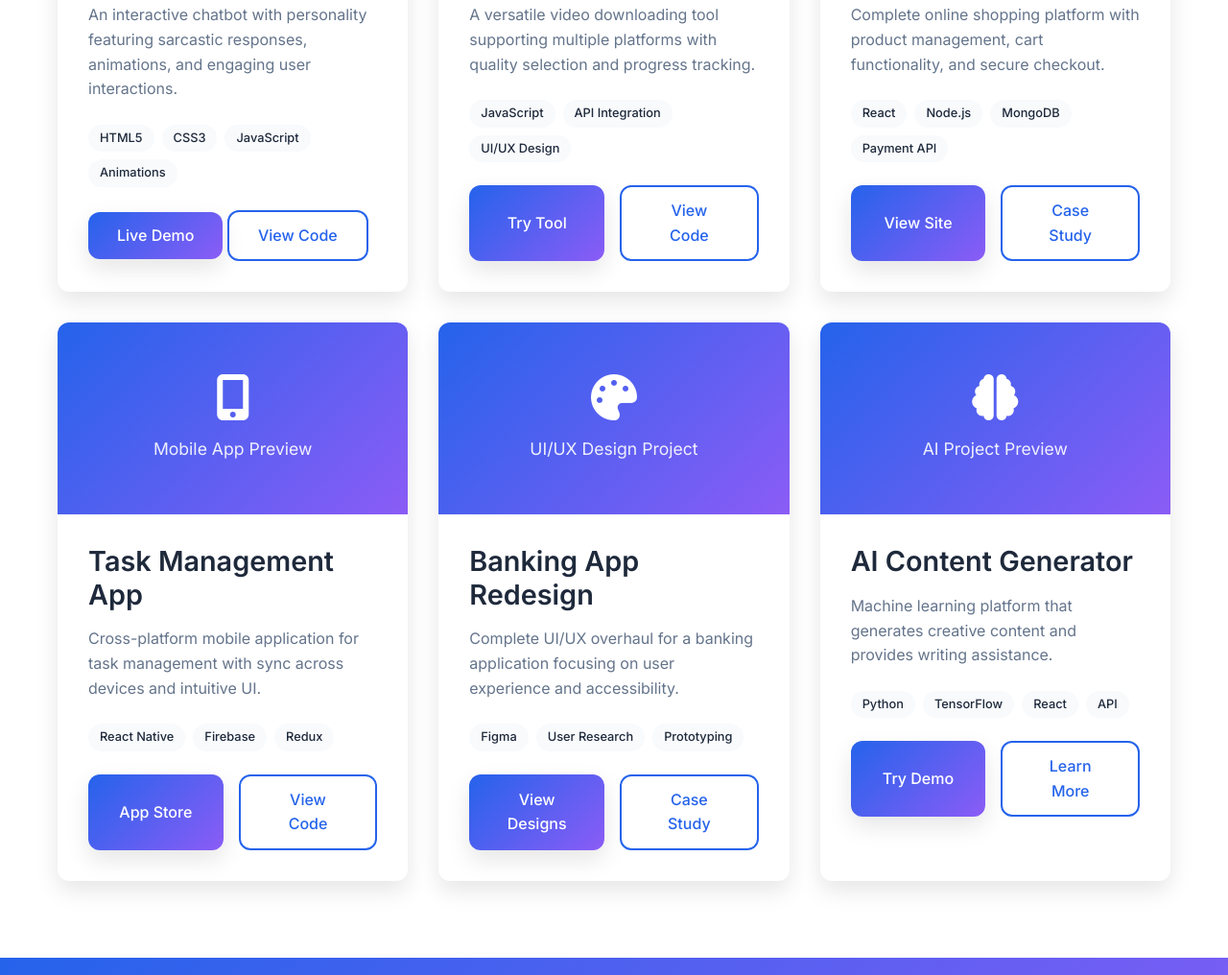
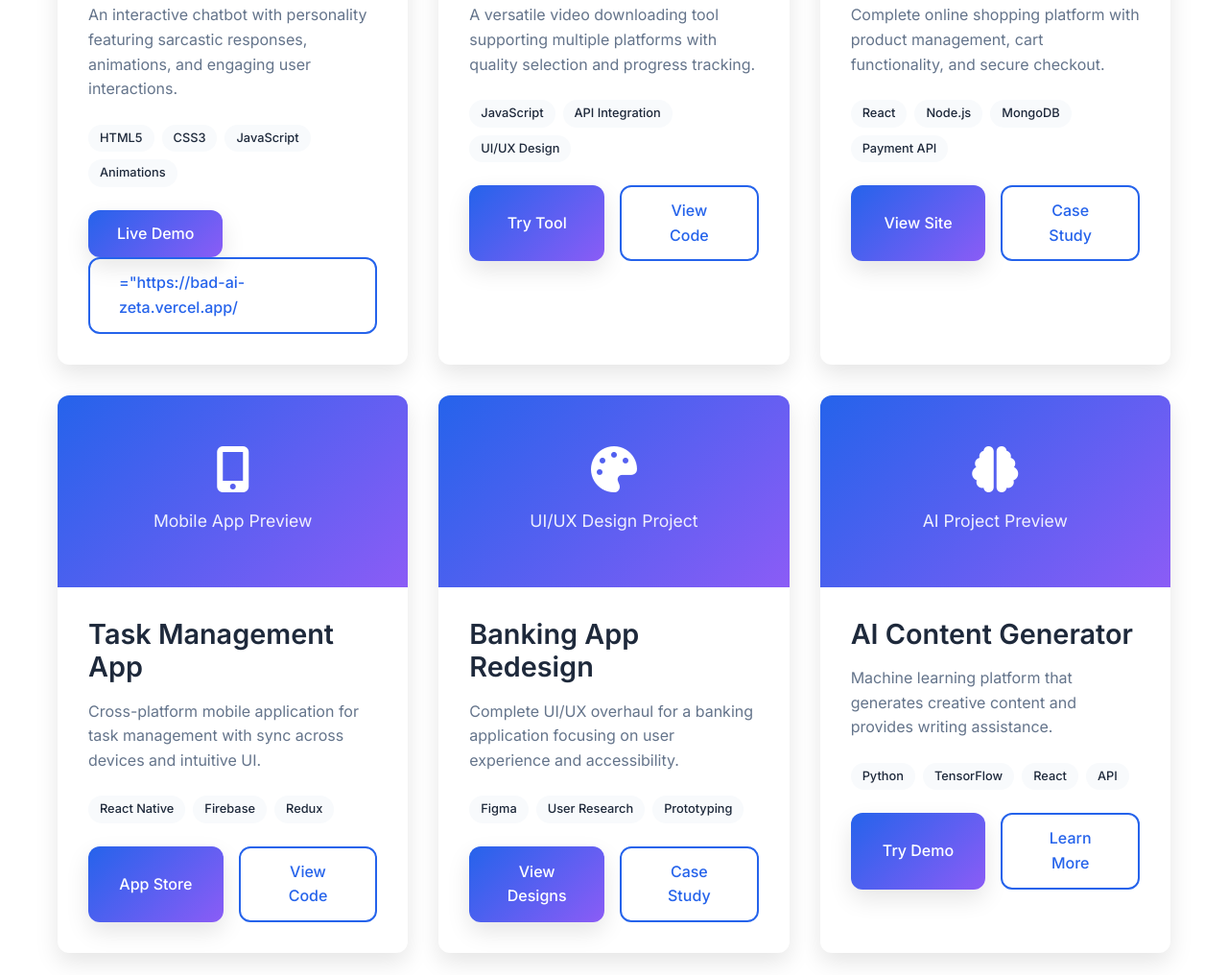
Before and after one commit to Rockykid02/Digital-Dynamo-Lab, a plain HTML site: page portfolio.html in a window 1280 px wide. Shown: the part 864-1880 px from the top of the page at 96% size. Drawn offline with Linux system fonts and the light colour scheme; a script that the page names is missing.

Commit message:
Update portfolio.html

```diff
--- a/portfolio.html
+++ b/portfolio.html
@@ -77,7 +77,7 @@
                             </div>
                             <div class="https://bad-ai-zeta.vercel.app/">
                                 <a href="#" class="btn btn-primary">Live Demo</a>
-                                <a href="#" class="btn btn-secondary">View Code</a>
+                                <a href="#" class="btn btn-secondary">="https://bad-ai-zeta.vercel.app/ </a>
                             </div>
                         </div>
                     </div>
```
